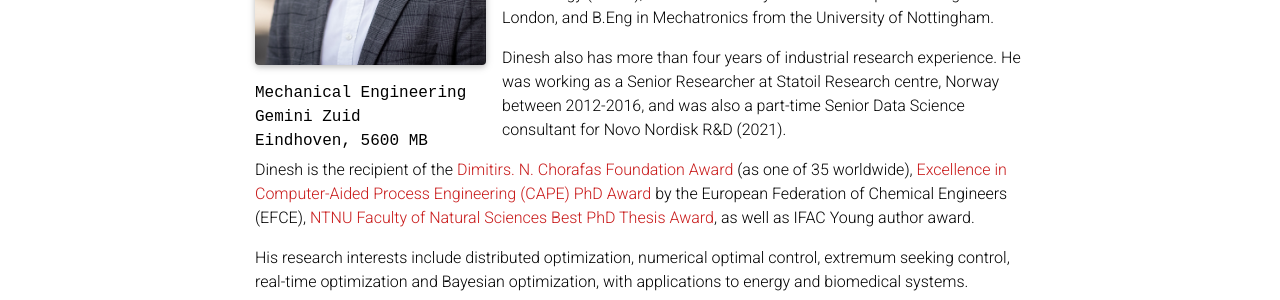
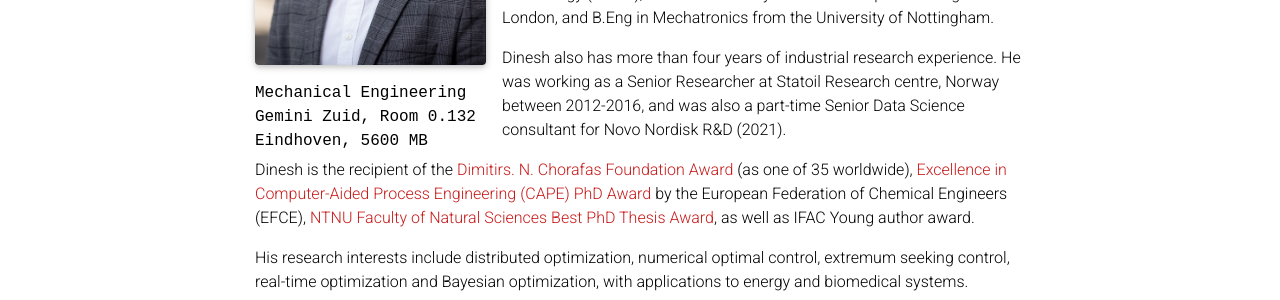
Before and after one commit to dinesh-krishnamoorthy/dinesh-krishnamoorthy.github.io, a Jekyll site: the page built from _pages/about.md, in a window 1280 px wide and 940 px high. Shown: the part 424-724 px from the top of the window. Built offline with Jekyll 4.4.1, drawn with Linux system fonts in a browser that asks for light colours; full-size pictures stand in for the smaller copies a plugin makes; comment, search, counter and statistics services are not loaded; a style sheet for code colours, icons or effects is not loaded.

Commit message:
Update about.md

```diff
--- a/_pages/about.md
+++ b/_pages/about.md
@@ -10,7 +10,7 @@ profile:
   image_circular: false # crops the image to make it circular
   address: >
     <p> Mechanical Engineering </p>
-    <p>Gemini Zuid</p>
+    <p>Gemini Zuid, Room 0.132</p>
     <p>Eindhoven, 5600 MB</p>
 
 
```
